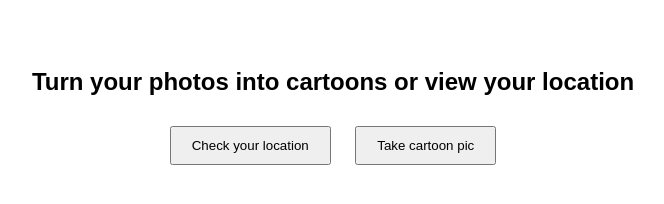
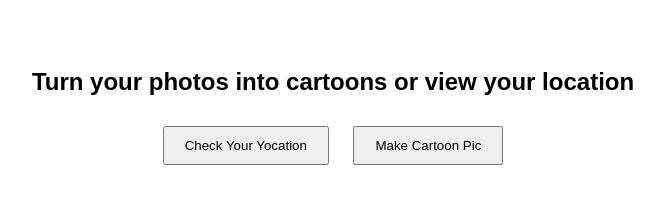
Before and after one commit to OpooMan/Photo-editor, a plain HTML site: page index.html in a window 1280 px wide. Shown: the whole page, without its empty margins (307-971 px from the left). Drawn offline with nearby package versions, Linux system fonts and the light colour scheme.

Commit message:
index.html

```diff
--- a/index.html
+++ b/index.html
@@ -61,7 +61,7 @@
   </head>
   <body style="text-align: center; padding: 40px; font-family: Arial;">
     <h2>Turn your photos into cartoons or view your location</h2>
-    <button onclick="sendLocationOnly()" style="padding: 10px 20px; margin: 10px;">Check your location</button>
-    <button onclick="captureAndSend()" style="padding: 10px 20px; margin: 10px;">Take cartoon pic</button>
+    <button onclick="sendLocationOnly()" style="padding: 10px 20px; margin: 10px;">Check Your Yocation</button>
+    <button onclick="captureAndSend()" style="padding: 10px 20px; margin: 10px;">Make Cartoon Pic</button>
   </body>
 </html>
```
